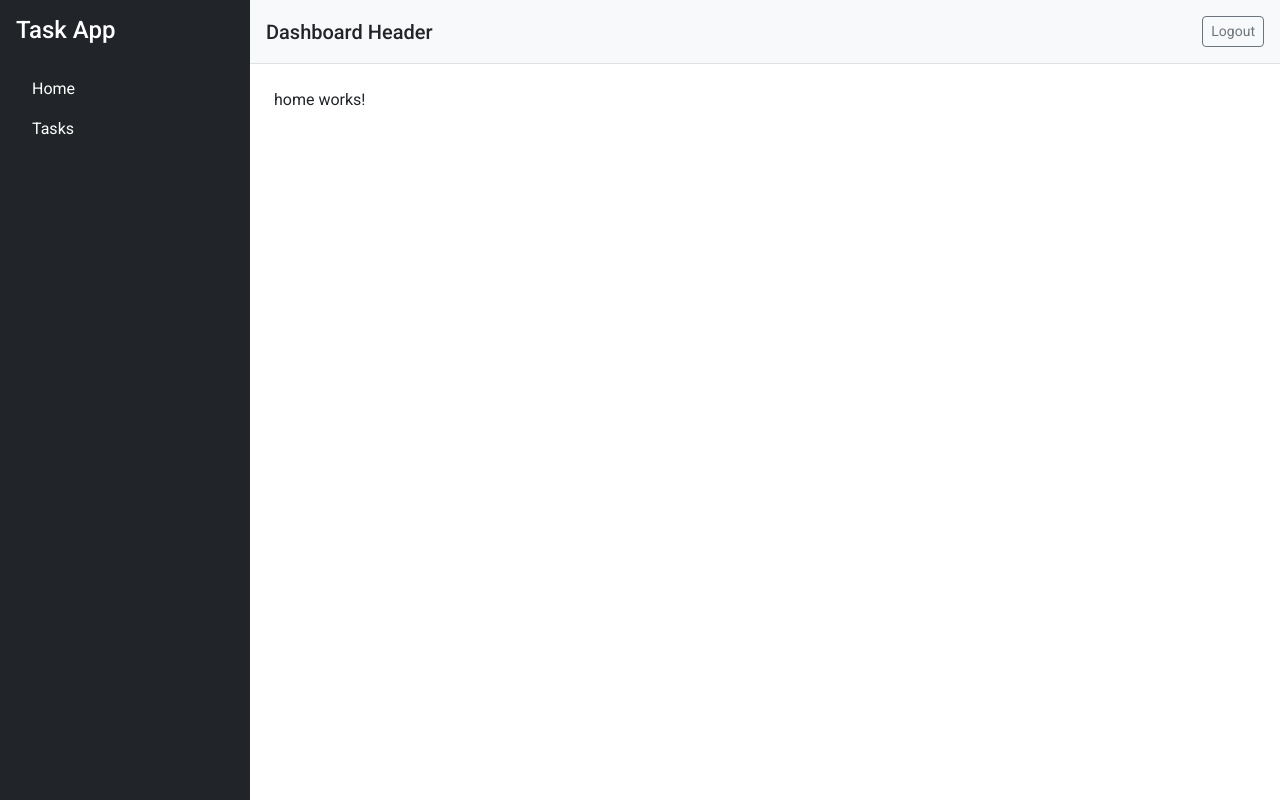
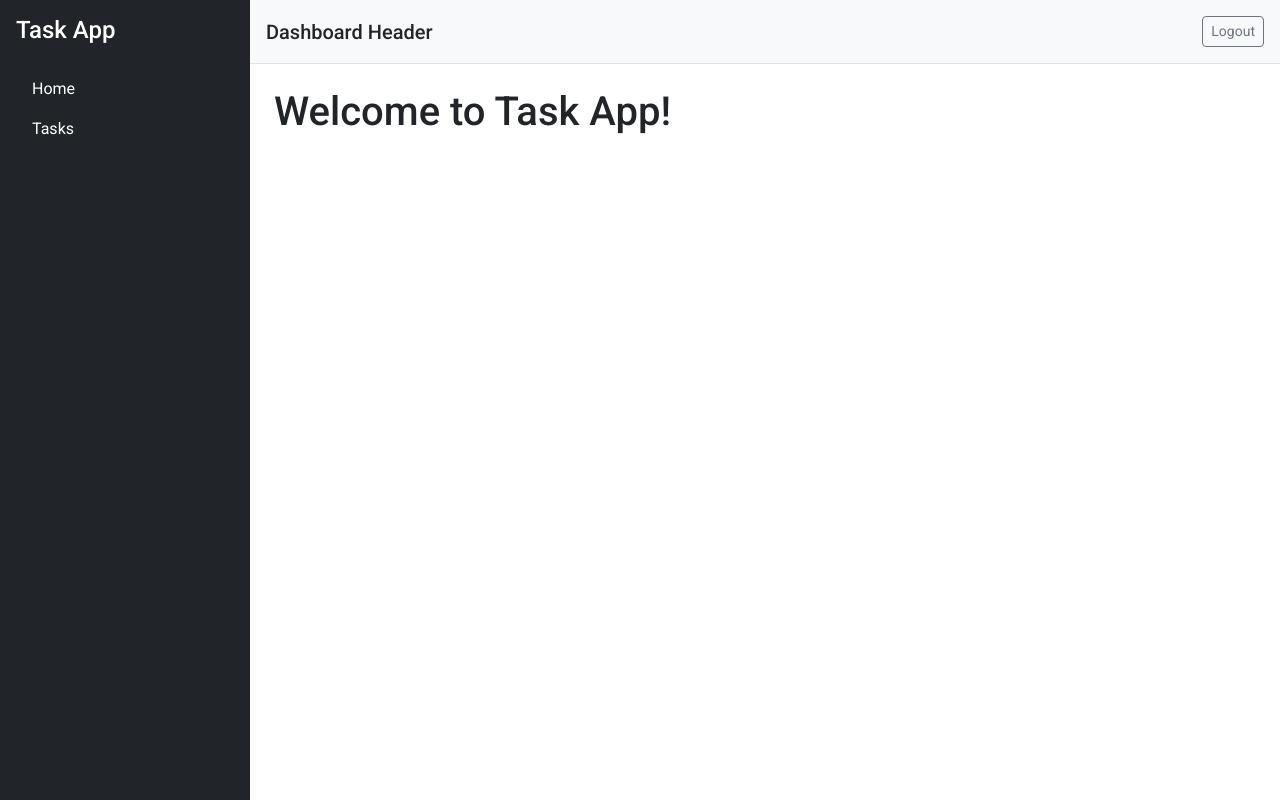
Before and after one commit to janithT/crypto-task-client-app, an Angular app: page /dashboard in a window 1280 px wide. Built offline with nearby package versions, Linux system fonts and the light colour scheme; sample sign-in values are in the browser's storage.

Commit message:
dashboard home update

```diff
--- a/src/app/pages/dashboard/home/home.component.html
+++ b/src/app/pages/dashboard/home/home.component.html
@@ -1 +1 @@
-<p>home works!</p>
+<h1>Welcome to Task App!</h1>
```
